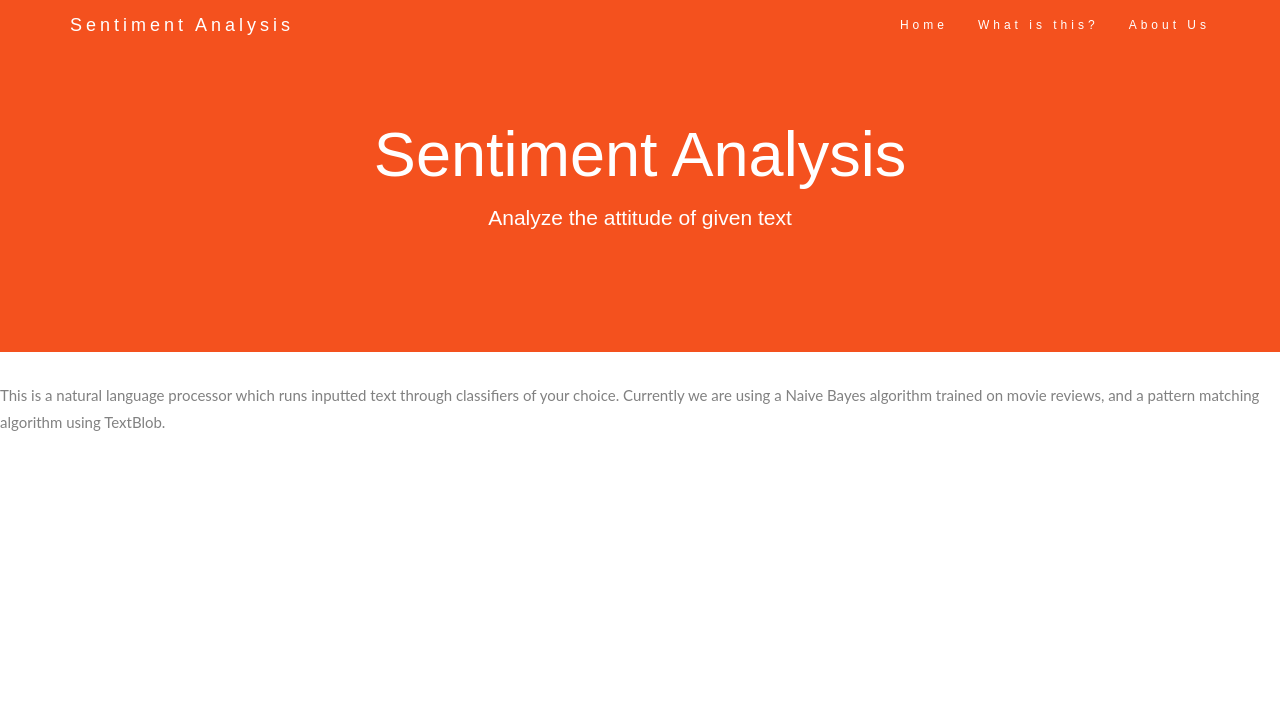
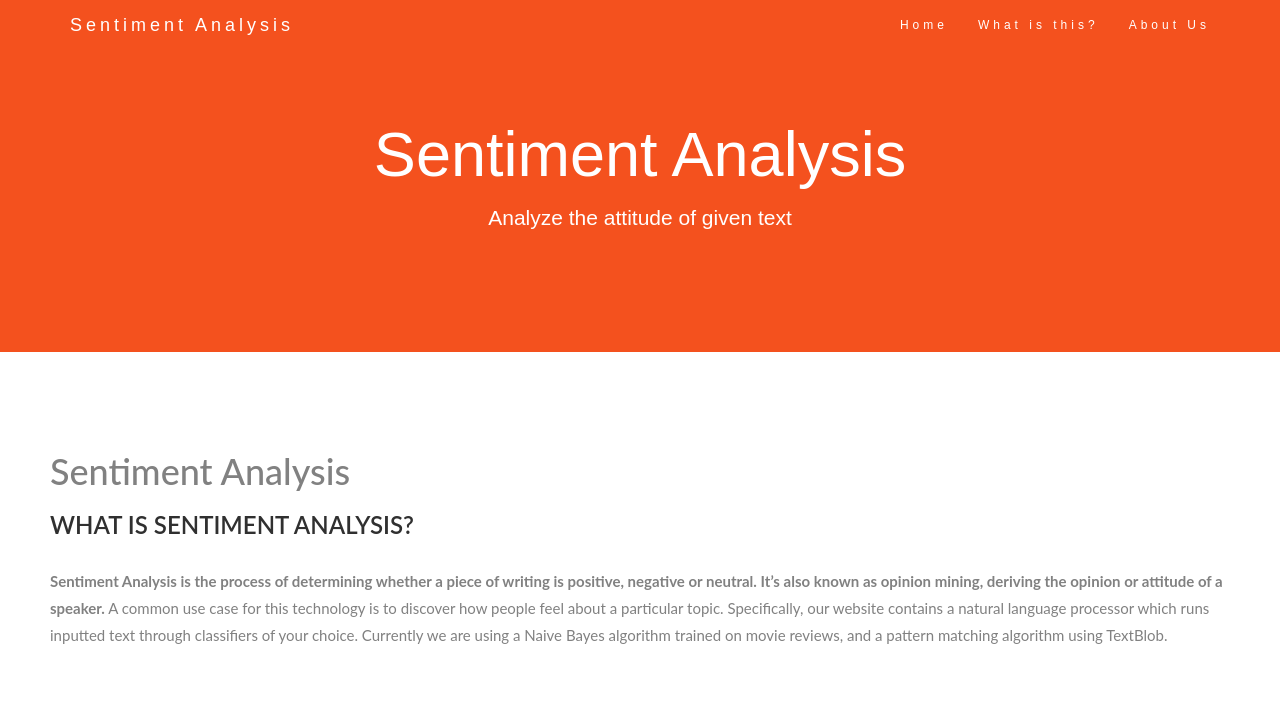
Before and after one commit to Speaker4TheUndead/Sentiment-Analysis, a Flask app: page /about in a window 1280 px wide. Shown: the top 708 px of the page. Run offline with Flask 2, Linux system fonts and the light colour scheme; some libraries are stand-ins or nearby versions.

Commit message:
contact update and about page update

```diff
--- a/server/templates/about.html
+++ b/server/templates/about.html
@@ -227,6 +227,10 @@
                 font-size: 150px;
             }
         }
+        .ree {
+            padding: 50px;
+    border: 50px ;
+        }
     </style>
 
 </head>
@@ -263,9 +267,13 @@
         <p>Analyze the attitude of given text</p>
     </div>
 
-    <div id="about_text">
-        This is a natural language processor which runs inputted text through classifiers of your choice. Currently we are using
-        a Naive Bayes algorithm trained on movie reviews, and a pattern matching algorithm using TextBlob.
+<div class= "ree">
+<h1>Sentiment Analysis</h1>
+<h2>What is Sentiment Analysis?</h2>
+
+<p><strong>Sentiment Analysis is the process of determining whether a piece of writing is positive, negative or neutral. It’s also known as opinion mining, deriving the opinion or attitude of a speaker.</strong> A common use case for this technology is to discover how people feel about a particular topic. Specifically, our website contains a natural language processor which runs inputted text through classifiers of your choice. Currently we are using a Naive Bayes algorithm trained on movie reviews, and a pattern matching algorithm using TextBlob. </p>
+
+
     </div>
 </body>
 
```
Also changed, not shown: server/templates/people.html (+11 -9 lines).
